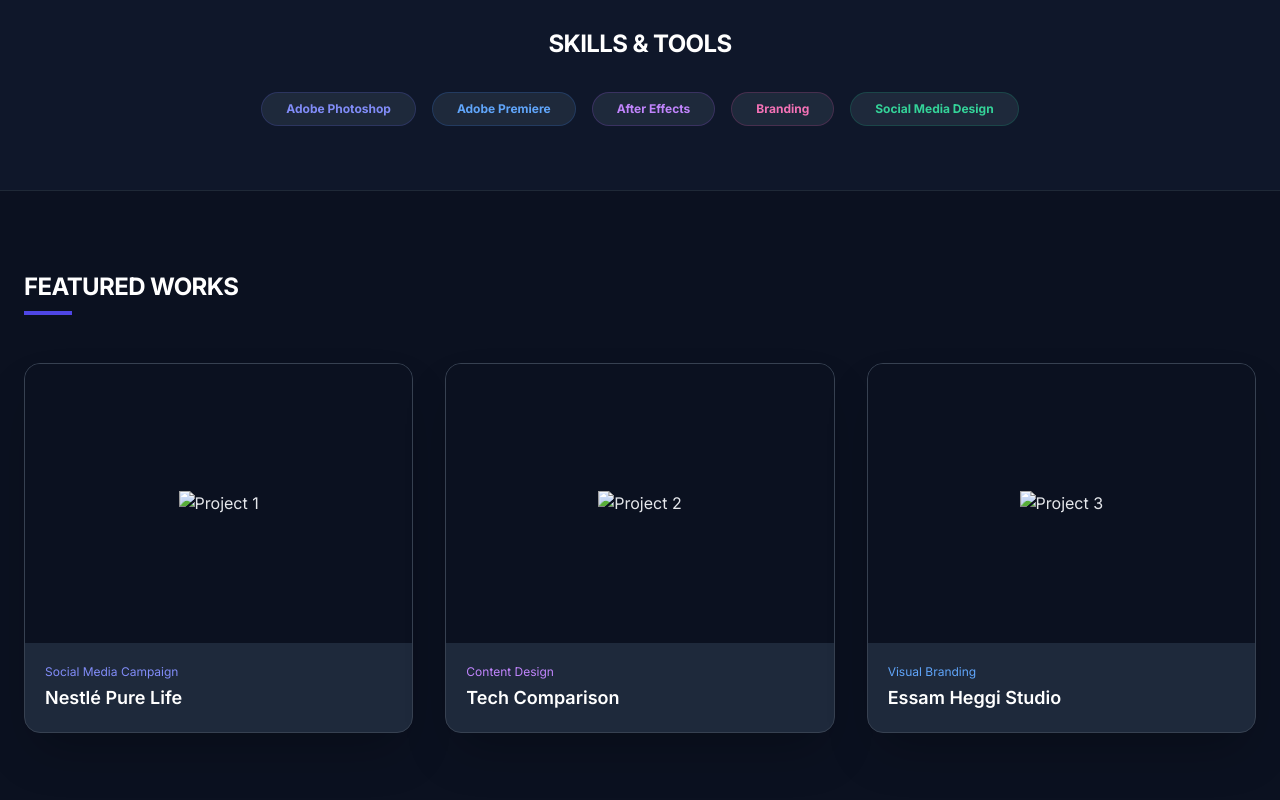
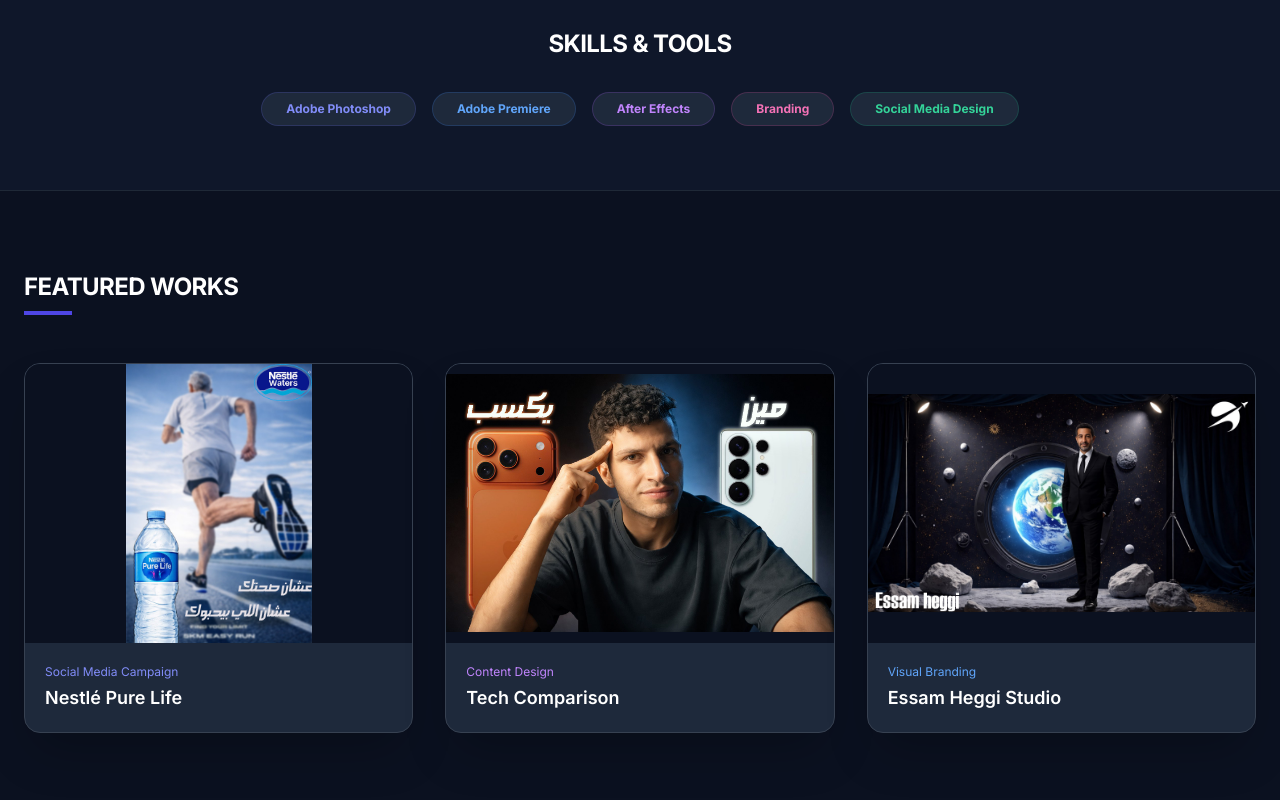
Before and after one commit to fadyibrahim83-glitch/my_portfolio, a plain HTML site: page index.html in a window 1280 px wide. Shown: the part 1890-2690 px from the top of the page. Drawn offline with nearby package versions, Linux system fonts and the light colour scheme.

Commit message:
Update index.html

```diff
--- a/index.html
+++ b/index.html
@@ -121,7 +121,7 @@
                 <div class="profile-placeholder">
                    <!-- ضع رابط صورتك الشخصية هنا -->
                    <!-- تم إزالة كلاس hidden لضمان ظهور الصورة فور وضع الرابط -->
-                   <img src="images/WhatsApp Image 2026-03-17 at 17.25.30.jpeg" alt="Fady Ibrahim" class="w-full h-full object-cover">
+                   <img src="WhatsApp Image 2026-03-17 at 17.25.30.jpeg" alt="Fady Ibrahim" class="w-full h-full object-cover">
                    <!-- هذا النص سيظهر فقط إذا لم تضع صورة -->
                    <div class="absolute p-4 pointer-events-none opacity-50">ضع صورتك هنا</div>
                 </div>
@@ -218,7 +218,7 @@
                 <div class="work-card relative group overflow-hidden rounded-2xl bg-slate-800 border border-gray-700 shadow-2xl">
                     <div class="project-container">
                         <!-- ضع اسم صورة المشروع الأول هنا -->
-                        <img src="images/photo_5893167018628812235_w.jpg" alt="Project 1" class="project-img">
+                        <img src="photo_5893167018628812235_w.jpg" alt="Project 1" class="project-img">
                     </div>
                     <div class="p-5">
                         <p class="text-xs font-medium text-indigo-400 mb-1">Social Media Campaign</p>
@@ -230,7 +230,7 @@
                 <div class="work-card relative group overflow-hidden rounded-2xl bg-slate-800 border border-gray-700 shadow-2xl">
                     <div class="project-container">
                         <!-- ضع اسم صورة المشروع الثاني هنا -->
-                        <img src="images/photo_5893167018628812237_w.jpg" alt="Project 2" class="project-img">
+                        <img src="photo_5893167018628812237_w.jpg" alt="Project 2" class="project-img">
                     </div>
                     <div class="p-5">
                         <p class="text-xs font-medium text-purple-400 mb-1">Content Design</p>
@@ -242,7 +242,7 @@
                 <div class="work-card relative group overflow-hidden rounded-2xl bg-slate-800 border border-gray-700 shadow-2xl">
                     <div class="project-container">
                         <!-- ضع اسم صورة المشروع الثالث هنا -->
-                        <img src="images/photo_5893167018628812236_w.jpg" alt="Project 3" class="project-img">
+                        <img src="photo_5893167018628812236_w.jpg" alt="Project 3" class="project-img">
                     </div>
                     <div class="p-5">
                         <p class="text-xs font-medium text-blue-400 mb-1">Visual Branding</p>
```
